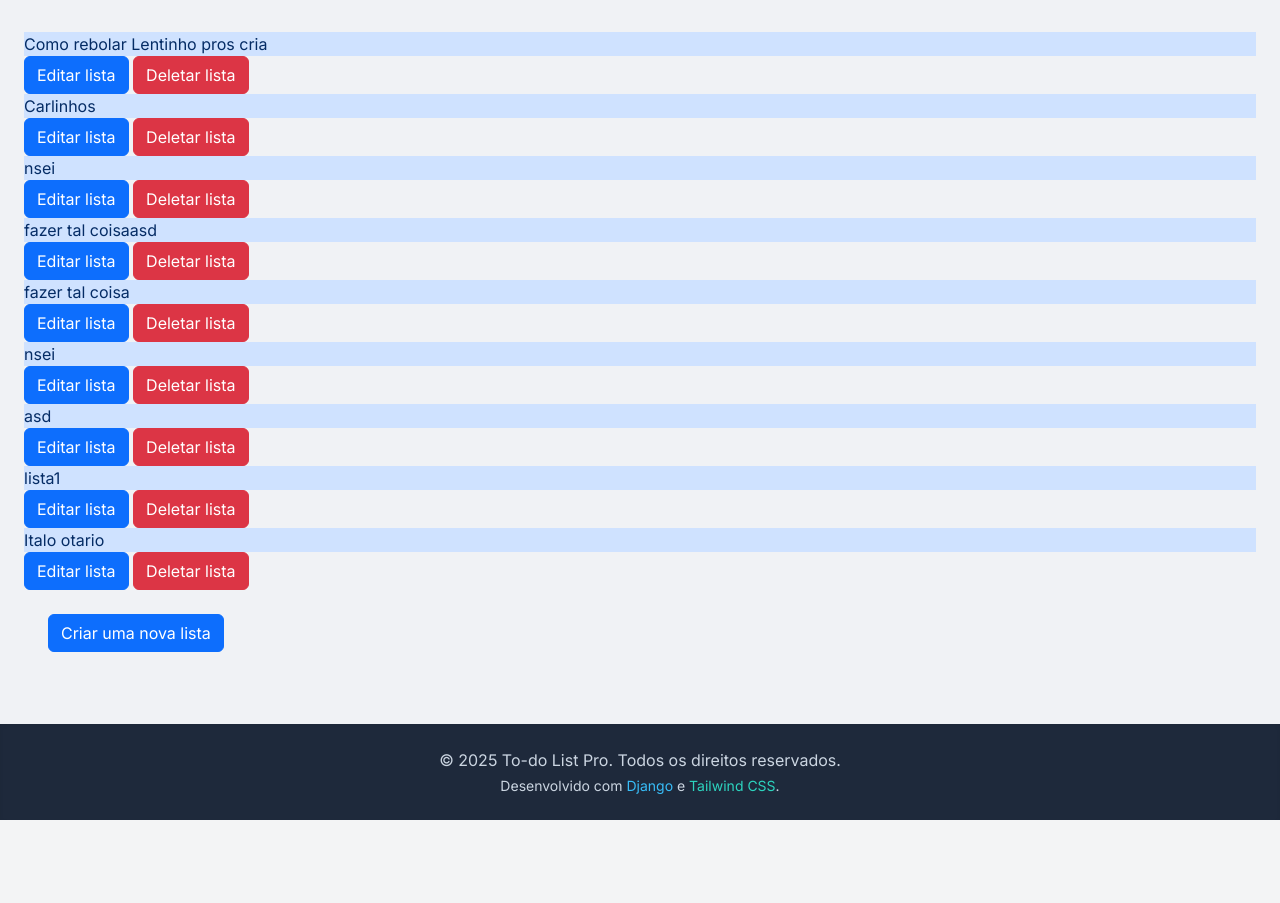
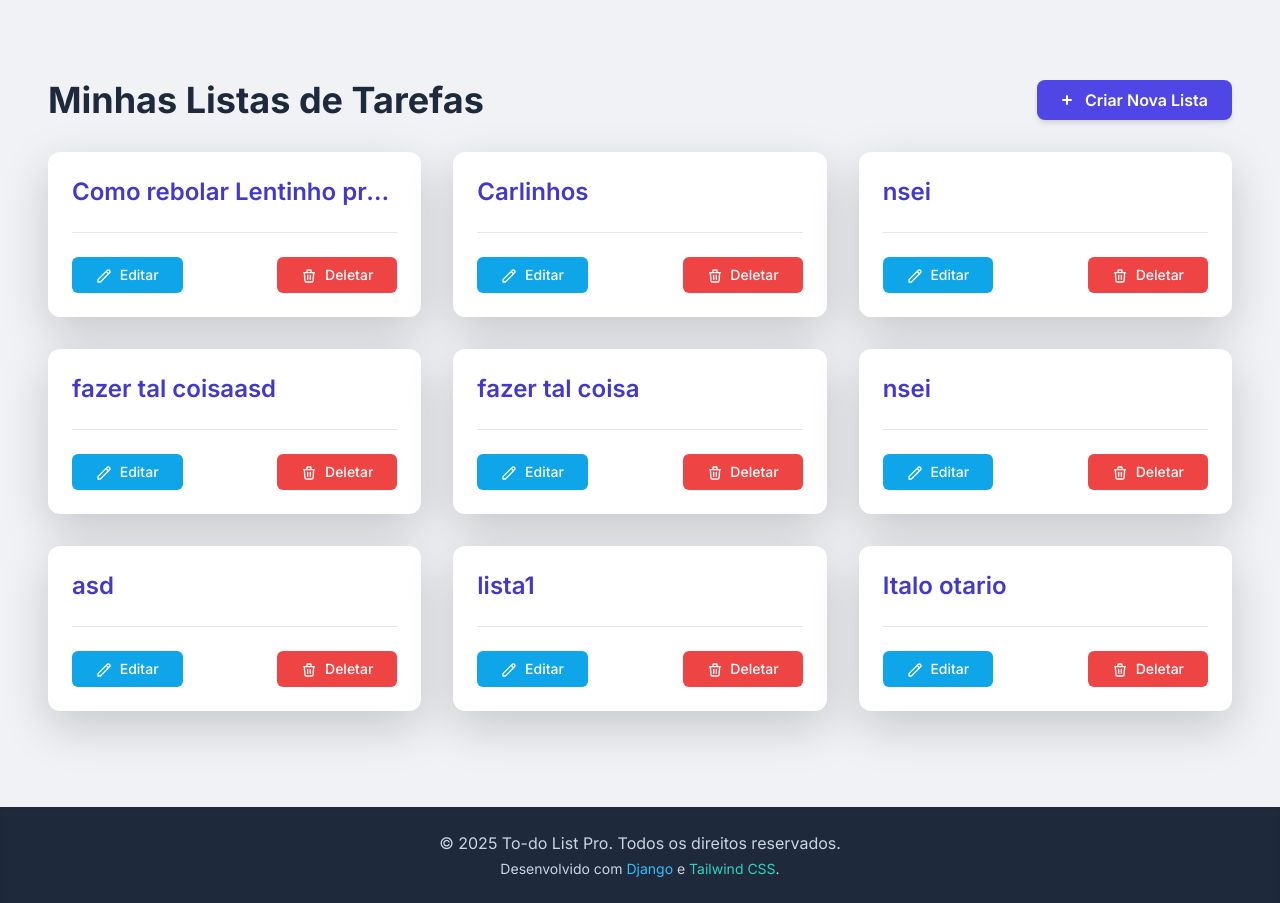
Before and after one commit to potindatupiwe/To-do-List-maker, a Django app: template polls/todo/templates/todo/index_login.html in a window 1280 px wide. Shown: the part 198-1101 px from the top of the page. Before the commit the page ends 1018 px from the top, so only its background shows below. Run offline with Django 5.2, Linux system fonts and the light colour scheme; the template is opened without the code that fills it: values that come from a table or form of the project are taken from there, others are empty; data comes from the database, SQL or seed files in the repository; some libraries are stand-ins or nearby versions.

Commit message:
Update index_login.html

```diff
--- a/polls/todo/templates/todo/index_login.html
+++ b/polls/todo/templates/todo/index_login.html
@@ -1,23 +1,78 @@
 {% extends "base.html" %}
+{% load static %}
 
-{% block login %}
-    <li class="nav-item"><a class="nav-link active" aria-current="page" href="{% url "user_info" %}">Olá, {{usuario}}</a></li>
-{% endblock login %}
-{% block logout %}
-<li class="nav-item"><a class="nav-link active" aria-current="page" href="{% url 'logout' %}">Logout</a></li>
-{% endblock logout %}
+{% block CSS %}
+{{ block.super }} <!-- Importa o CSS do base.html -->
+<style>
+    /* Estilos adicionais específicos para esta página, se necessário */
+    .list-item-card:hover {
+        @apply shadow-xl transform scale-[1.02]; /* Efeito de hover sutil */
+    }
+</style>
+{% endblock CSS %}
+
 {% block content %}
+<div class="container mx-auto px-4 py-8 lg:py-12">
 
-{% for lista in listas %}
-    <form action="{% url 'get_list' lista.id %}" method="POST">{% csrf_token %}
-    <ul>
+    <div class="flex justify-between items-center mb-8">
+        <h1 class="text-3xl lg:text-4xl font-bold text-slate-800">Minhas Listas de Tarefas</h1>
+        <a href="{% url "set_list" %}" class="inline-flex items-center justify-center bg-indigo-600 hover:bg-indigo-700 text-white font-semibold py-2 px-6 rounded-lg shadow-md transition-colors duration-150 ease-in-out text-sm sm:text-base">
+            <svg class="w-5 h-5 mr-2 -ml-1" xmlns="http://www.w3.org/2000/svg" viewBox="0 0 20 20" fill="currentColor">
+                <path fill-rule="evenodd" d="M10 5a1 1 0 011 1v3h3a1 1 0 110 2h-3v3a1 1 0 11-2 0v-3H6a1 1 0 110-2h3V6a1 1 0 011-1z" clip-rule="evenodd" />
+            </svg>
+            Criar Nova Lista
+        </a>
+    </div>
 
-        <a class="list-group-item list-group-item-action list-group-item-primary" href="{% url "get_list" lista.id %}" >{{lista.titulo}}</a>
-        <a class="btn btn-primary" href="{% url 'editar_lista' lista.id %}">Editar lista</a>
-        <button class="btn btn-danger" type="submit" value="{{lista.id}}" name="Deletar">Deletar lista</button>
+    {% if listas %}
+        <div class="grid grid-cols-1 md:grid-cols-2 lg:grid-cols-3 gap-6 lg:gap-8">
+            {% for lista in listas %}
+            <div class="list-item-card bg-white rounded-xl shadow-lg p-6 transition-all duration-300 ease-in-out">
+                <h2 class="text-2xl font-semibold text-indigo-700 mb-3 truncate">
+                    <a href="{% url "get_list" lista.id %}" class="hover:underline" title="{{ lista.titulo }}">
+                        {{ lista.titulo }}
+                    </a>
+                </h2>
 
-    </ul>
-</form>
-{% endfor %}
-    <a class="btn btn-primary m-4" href="{% url "set_list" %}">Criar uma nova lista</a>
+                <!-- Adicionar uma breve descrição ou contagem de tarefas se disponível -->
+                <!-- Exemplo: <p class="text-slate-600 mb-4 text-sm">3 tarefas pendentes</p> -->
+
+                <div class="mt-4 pt-4 border-t border-slate-200 flex flex-col sm:flex-row sm:items-center sm:justify-between space-y-3 sm:space-y-0 sm:space-x-3">
+                    <a href="{% url 'editar_lista' lista.id %}" class="w-full sm:w-auto text-center bg-sky-500 hover:bg-sky-600 text-white font-medium py-2 px-4 rounded-md text-sm transition-colors duration-150 ease-in-out">
+                        <svg xmlns="http://www.w3.org/2000/svg" class="h-4 w-4 inline mr-1 -mt-px" fill="none" viewBox="0 0 24 24" stroke="currentColor" stroke-width="2">
+                            <path stroke-linecap="round" stroke-linejoin="round" d="M15.232 5.232l3.536 3.536m-2.036-5.036a2.5 2.5 0 113.536 3.536L6.5 21.036H3v-3.572L16.732 3.732z" />
+                        </svg>
+                        Editar
+                    </a>
+                    <form action="{% url 'get_list' lista.id %}" method="POST" class="w-full sm:w-auto">
+                        {% csrf_token %}
+                        <button type="submit" value="{{lista.id}}" name="Deletar" class="w-full sm:w-auto bg-red-500 hover:bg-red-600 text-white font-medium py-2 px-4 rounded-md text-sm transition-colors duration-150 ease-in-out" onclick="return confirm('Tem certeza que deseja deletar esta lista?');">
+                            <svg xmlns="http://www.w3.org/2000/svg" class="h-4 w-4 inline mr-1 -mt-px" fill="none" viewBox="0 0 24 24" stroke="currentColor" stroke-width="2">
+                                <path stroke-linecap="round" stroke-linejoin="round" d="M19 7l-.867 12.142A2 2 0 0116.138 21H7.862a2 2 0 01-1.995-1.858L5 7m5 4v6m4-6v6m1-10V4a1 1 0 00-1-1h-4a1 1 0 00-1 1v3M4 7h16" />
+                            </svg>
+                            Deletar
+                        </button>
+                    </form>
+                </div>
+            </div>
+            {% endfor %}
+        </div>
+    {% else %}
+        <div class="text-center py-12">
+            <svg class="mx-auto h-16 w-16 text-slate-400" fill="none" viewBox="0 0 24 24" stroke-width="1.5" stroke="currentColor" aria-hidden="true">
+                <path stroke-linecap="round" stroke-linejoin="round" d="M8.25 6.75h7.5M8.25 12h7.5m-7.5 5.25h7.5M3.75 6.75h.007v.008H3.75V6.75zm.375 0a.375.375 0 11-.75 0 .375.375 0 01.75 0zM3.75 12h.007v.008H3.75V12zm.375 0a.375.375 0 11-.75 0 .375.375 0 01.75 0zM3.75 17.25h.007v.008H3.75v-1.75zm.375 0a.375.375 0 11-.75 0 .375.375 0 01.75 0z" />
+            </svg>
+            <h2 class="mt-4 text-2xl font-semibold text-slate-700">Nenhuma lista encontrada.</h2>
+            <p class="mt-2 text-slate-500">Que tal criar sua primeira lista de tarefas?</p>
+            <div class="mt-6">
+                <a href="{% url "set_list" %}" class="inline-flex items-center justify-center bg-indigo-600 hover:bg-indigo-700 text-white font-semibold py-3 px-6 rounded-lg shadow-md transition-colors duration-150 ease-in-out">
+                    <svg class="w-5 h-5 mr-2 -ml-1" xmlns="http://www.w3.org/2000/svg" viewBox="0 0 20 20" fill="currentColor">
+                        <path fill-rule="evenodd" d="M10 5a1 1 0 011 1v3h3a1 1 0 110 2h-3v3a1 1 0 11-2 0v-3H6a1 1 0 110-2h3V6a1 1 0 011-1z" clip-rule="evenodd" />
+                    </svg>
+                    Criar Nova Lista
+                </a>
+            </div>
+        </div>
+    {% endif %}
+</div>
 {% endblock %}
```
